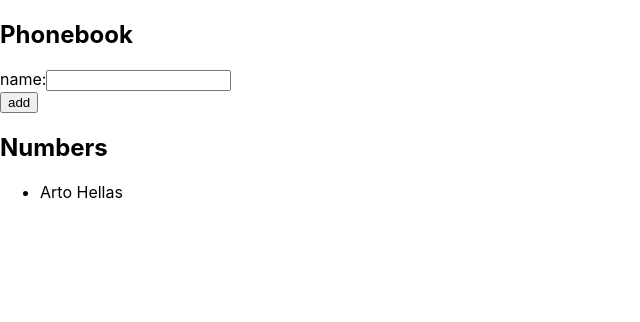
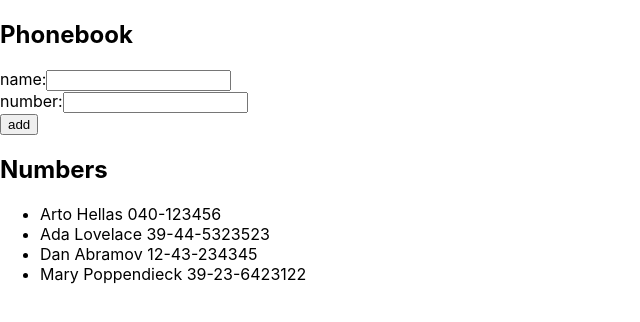
Before and after one commit to PuuperttiRuma/hyu-fs-open, a React (Create React App) app in the folder osa2/puhelinluettelo/: page / in a window 1280 px wide. Shown: the top 322 px of the page, without its empty margins (0-640 px from the left). Built offline with nearby package versions, Linux system fonts and the light colour scheme.

Commit message:
2.8 Ihmisille voi antaa puhelinnumeron

```diff
--- a/osa2/puhelinluettelo/src/App.js
+++ b/osa2/puhelinluettelo/src/App.js
@@ -1,57 +1,51 @@
 import React, { useState } from 'react'
 
-const Phonebook = ({ persons }) => {
-  return (
-    <div>
-      <h2>Numbers</h2>
-      <ul>
-        {persons.map(person =>
-          <PersonInfo person={person} key={person.name} />
-        )}
-      </ul>
-    </div>
-  )
-}
-
-const PersonInfo = ({person}) => {
-  return <li>{person.name}</li>
-}
+import Phonebook from './components/Phonebook'
 
 const App = () => {
   const [persons, setPersons] = useState([
-    { name: 'Arto Hellas' }
+    { name: 'Arto Hellas', number: '040-123456' },
+    { name: 'Ada Lovelace', number: '39-44-5323523' },
+    { name: 'Dan Abramov', number: '12-43-234345' },
+    { name: 'Mary Poppendieck', number: '39-23-6423122' }
   ])
   const [newName, setNewName] = useState('')
+  const [newNumber, setNewNumber] = useState('')
 
   const addPerson = (e) => {
     e.preventDefault()
     const newPerson = {
-      name: newName
+      name: newName,
+      number: newNumber
     }
 
-    if (persons.some(person => person.name === newPerson.name)){
+    if (persons.some(person => person.name === newPerson.name)) {
       alert(`${newName} is already in the phonebook`)
+      return
     }
-    else{
-      setPersons(persons.concat(newPerson))
-      setNewName('')
-    }
+
+    setPersons(persons.concat(newPerson))
+    setNewName('')
+    setNewNumber('')
   }
 
   const handleNameChange = (e) => {
     setNewName(e.target.value)
   }
 
+  const handleNumberChange = (e) => {
+    setNewNumber(e.target.value)
+  }
+
   return (
     <div>
       <h2>Phonebook</h2>
       <form onSubmit={addPerson}>
-        <div>
-          name:
-          <input
-            value={newName}
-            onChange={handleNameChange}
-          />
+        <div> name:
+          <input value={newName} onChange={handleNameChange} />
+        </div>
+        <div> number:
+          <input value={newNumber} onChange={handleNumberChange} />
         </div>
         <div>
           <button type="submit">add</button>
--- /dev/null
+++ b/osa2/puhelinluettelo/src/components/Phonebook.js
@@ -0,0 +1,19 @@
+import React from 'react'
+
+const PersonInfo = ({person}) => {
+  return <li>{person.name} {person.number}</li>
+}
+const Phonebook = ({ persons }) => {
+  return (
+    <div>
+      <h2>Numbers</h2>
+      <ul>
+        {persons.map(person =>
+          <PersonInfo person={person} key={person.name} />
+        )}
+      </ul>
+    </div>
+  )
+}
+
+export default Phonebook
```
